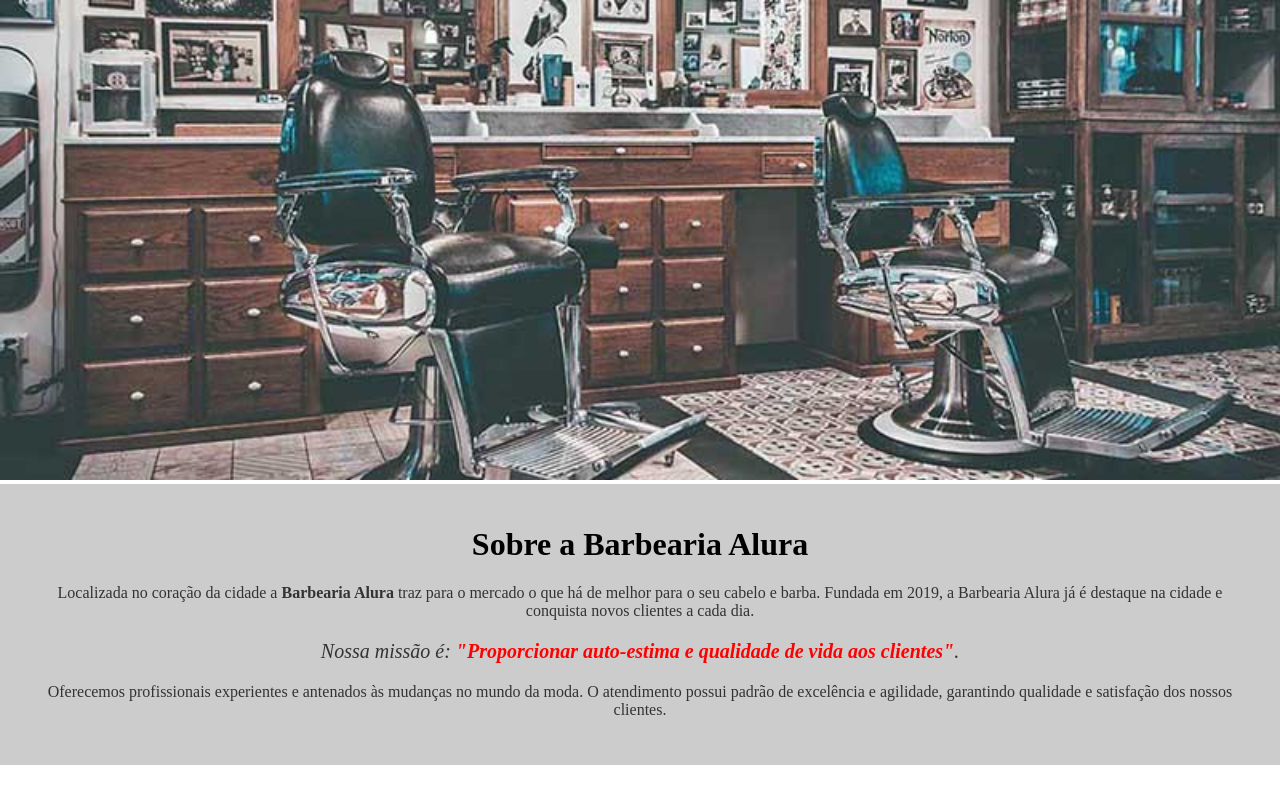
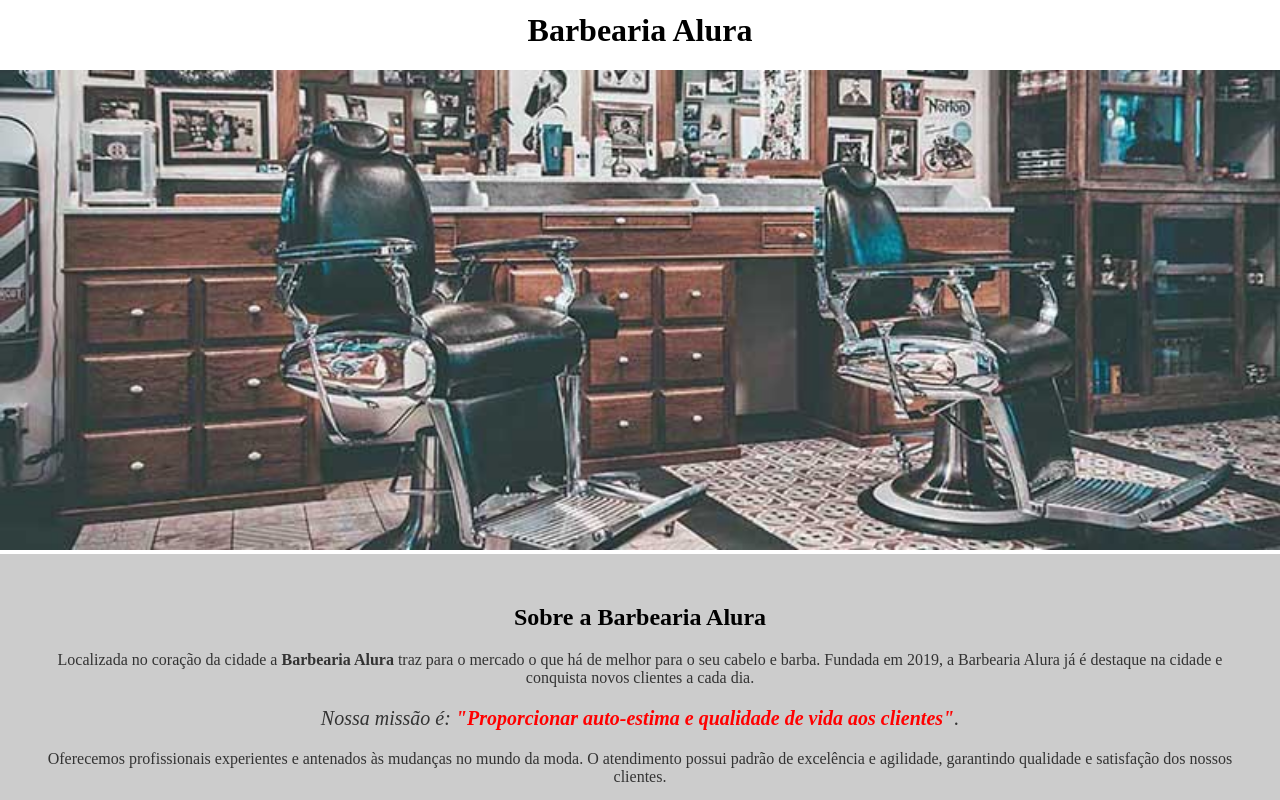
Before and after one commit to Henrique1818/AluraCursos, a plain HTML site: page CursoFrontEnd/index.html in a window 1280 px wide. Shown: the top 800 px of the page. Drawn offline with Linux system fonts and the light colour scheme.

Commit message:
projeto finalizado

```diff
--- a/CursoFrontEnd/index.html
+++ b/CursoFrontEnd/index.html
@@ -6,10 +6,13 @@
         <link rel="stylesheet" href="./style.css">
     </head>
     <body>
+        <header>
+            <h1 class="titulo-principal">Barbearia Alura</h1>
+        </header>
         <img id="banner" src="./banner.jpg" alt="banner">
 
         <div class="principal">
-            <h1>Sobre a Barbearia Alura</h1>
+            <h2 class="titulo-centralizado">Sobre a Barbearia Alura</h2>
 
             <p>
                 Localizada no coração da cidade a <strong>Barbearia Alura</strong> traz para o mercado o que há de melhor para o seu cabelo e barba. Fundada em 2019, a Barbearia Alura já é destaque na cidade e conquista novos clientes a cada dia.
@@ -23,7 +26,7 @@
         </div>
 
         <div class="beneficios">
-            <h2>Benefícios</h2>
+            <h2 class="titulo-centralizado">Benefícios</h2>
 
             <ul>
                 <li class="itens">Atendimento</li>
```
